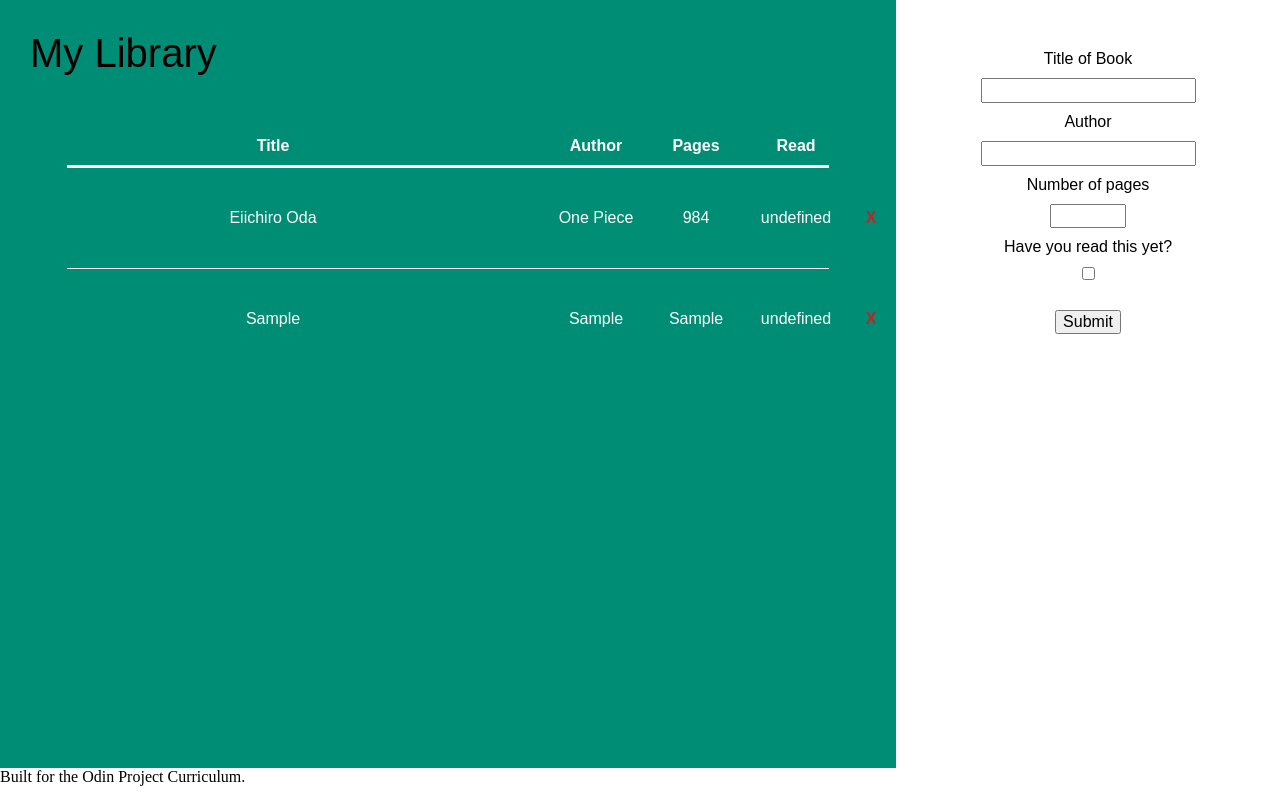
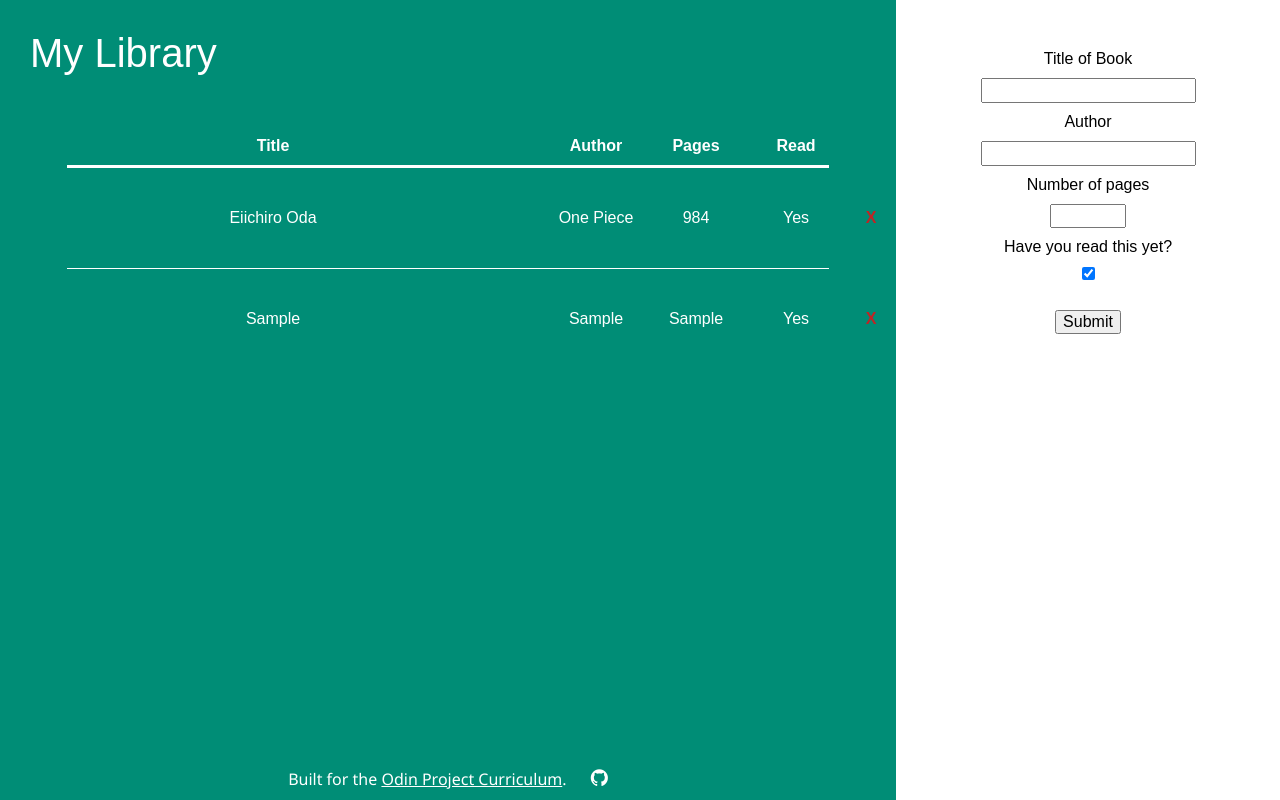
Before and after one commit to kevinmonisit/My-Library, a plain HTML site: page index.html in a window 1280 px wide. Both pictures are taken after typing "Sample", "Sample", "Sample" into the empty fields and a click on the button "Submit". Drawn offline with Linux system fonts and the light colour scheme.

Commit message:
Used localstorage for book entries

```diff
--- a/css/main.css
+++ b/css/main.css
@@ -17,7 +17,7 @@ html, body {
 #right-content {
     flex-grow: 1;
     display:flex;
-
+    padding: 0 15px;
 }
 
 #book-input-form {
@@ -38,14 +38,24 @@ html, body {
 }
 
 footer {
-    width:100%;
+    width:70%;
     height:4%;
-    /* background-color: red; */
+    background-color: rgb(0, 141, 118);
+    text-align: center;
+    color:white;
+    font-family: 'Segoe UI', Tahoma, Geneva, Verdana, sans-serif;
+    min-width: 450px;
+}
+
+a {
+    color:white;
+    text-decoration: underline;
 }
 
 #left-content-header {
     height:100%;
     width:70%;
+    color:white;
     background-color: rgb(0, 141, 118);
     min-width:450px;
 }
@@ -55,6 +65,12 @@ footer {
     display:flex;
     flex-direction: row;
     justify-content: space-around;
+
+    -webkit-user-select: none; /* Safari */
+    -moz-user-select: none; /* Firefox */
+    -ms-user-select: none; /* IE10+/Edge */
+    user-select: none; /* Standard */
+
 }
 
 #column-names > div {
@@ -108,6 +124,12 @@ footer {
     height:10%;
     padding: 30px;
     font-size:2.5rem;
+
+    -webkit-user-select: none; /* Safari */
+    -moz-user-select: none; /* Firefox */
+    -ms-user-select: none; /* IE10+/Edge */
+    user-select: none; /* Standard */
+
 }
 
 #book-content {
--- a/index.html
+++ b/index.html
@@ -7,6 +7,7 @@
     <title>My Library</title>
     <link rel="stylesheet" href="css/normalize.css">
     <link rel="stylesheet" href="css/main.css">
+    <link rel="stylesheet" href="https://cdnjs.cloudflare.com/ajax/libs/font-awesome/4.7.0/css/font-awesome.min.css">
 </head>
 <body>
     <div id='main-content'>
@@ -51,14 +52,16 @@
                 <label for='pages-input'>Number of pages </label>
                 <input type='text' id='pages-input' name='pages-input' size='5' maxlength=5 autocomplete="off">
                 <label for='read-input'>Have you read this yet? </label>
-                <input type='checkbox' id='read-input' name='read-input'>
+                <input type='checkbox' id='read-input' name='read-input' checked>
                 <button id='submit-input'>Submit</button>
             </div>
         </div>
 
     </div>
     <footer>
-        Built for the Odin Project Curriculum.
+        Built for the <a href='https://www.theodinproject.com/dashboard'>Odin Project Curriculum</a>.
+
+        <a href='https://github.com/kevinmonisit'><i class="fa fa-github" style='font-size:20px;padding-left:20px;'></i></a>
     </footer>
 </body>
 <script src="main.js"></script>
--- a/main.js
+++ b/main.js
@@ -1,5 +1,5 @@
 /* eslint-disable indent */
-const myLibrary = [];
+let myLibrary = [];
 const bookList = document.getElementById('book-content');
 
 /**
@@ -24,6 +24,7 @@ function Book(author, title, pages, read) {
  */
 function addBookToLibrary(book) {
     myLibrary.push(book);
+    saveLibraryToStorage();
     updateAndClearBookListDOM();
 }
 
@@ -57,8 +58,8 @@ function updateAndClearBookListDOM() {
  * @param {int} index index of book entry in library array
  */
 function deleteEntry(index) {
-    console.log("clicked");
     myLibrary.splice(index, 1);
+    saveLibraryToStorage();
     updateAndClearBookListDOM();
 }
 
@@ -93,6 +94,11 @@ function createBookEntry(bookInfo, index) {
             columnElement.appendChild(button);
         }
 
+        if (name === 'status') {
+            const readChecked = bookInfo.read;
+            columnElement.innerText = readChecked ? 'Yes' : 'No';
+        }
+
         bookElement.appendChild(columnElement);
     });
 
@@ -112,12 +118,39 @@ function createBookEntry(bookInfo, index) {
     return bookElement;
 }
 
+// ======================== ADDING BOOKS TO LIST ========================
+/**
+ * Saves library array into local storage
+ */
+function saveLibraryToStorage() {
+    localStorage.setItem('library', JSON.stringify(myLibrary));
+}
+
 const onePiece = new Book('One Piece',
                         'Eiichiro Oda',
                         984,
                         'false');
 
-addBookToLibrary(onePiece);
+/**
+ * Checks if a pre-existing library
+ * exists in local storage and sets library array
+ * to it.
+ *
+ * Otherwise, create it.
+ */
+function checkForLibraryInStorage() {
+    const library_ = localStorage.getItem('library');
+    if (!library_) {
+        localStorage.setItem('library', JSON.stringify(myLibrary));
+        // add example book entry initially
+        addBookToLibrary(onePiece);
+    } else {
+        myLibrary = JSON.parse(library_);
+        updateAndClearBookListDOM();
+    }
+}
+
+checkForLibraryInStorage();
 
 // ======================== ADD BOOK FORM ========================
 
@@ -145,7 +178,11 @@ function retrieveBookInputInfo() {
     // input object values are references to nodes so retrieve
     // its current value
     const bookInfo = Object.values(input).slice(0, -1).map((element) => {
-        return element.value;
+        if (element.id == 'read-input') {
+            return element.checked;
+        } else {
+            return element.value;
+        }
     });
 
     return new Book(...bookInfo);
```
